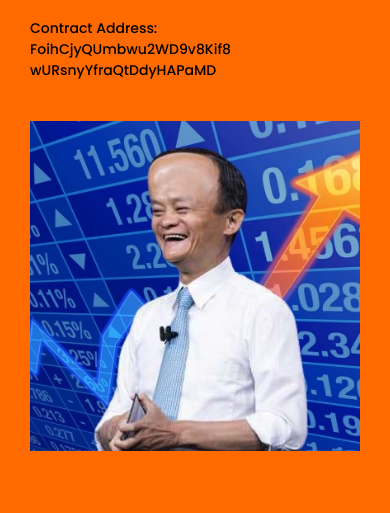
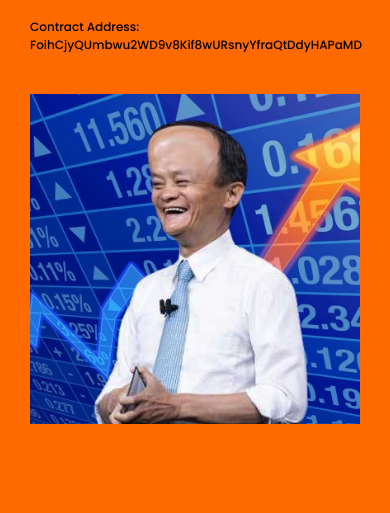
Before and after one commit to PennyCoinHunter/sample4, a plain HTML site: page index.html in a window 390 px wide. Shown: the part 204-717 px from the top of the page. Drawn offline with Linux system fonts and the light colour scheme.

Commit message:
Add files via upload

```diff
--- a/index.html
+++ b/index.html
@@ -26,7 +26,7 @@
         <div class="content">
             <div class="info">
                 <h2>Alibaba Group<br><span>Solana Network</span></h2>
-                <p>Contract Address:<br>FoihCjyQUmbwu2WD9v8Kif8<br>wURsnyYfraQtDdyHAPaMD</p>
+                <p>Contract Address:<br>FoihCjyQUmbwu2WD9v8Kif8wURsnyYfraQtDdyHAPaMD</p>
                 <img src="jackma.jpg">
             </div>
         </div>
--- a/styles.css
+++ b/styles.css
@@ -260,7 +260,7 @@ label{
     }
 
     .content .info p{
-        font-size: 14px;
+        font-size: 12px;
     }
 
     .content .info img {
```
